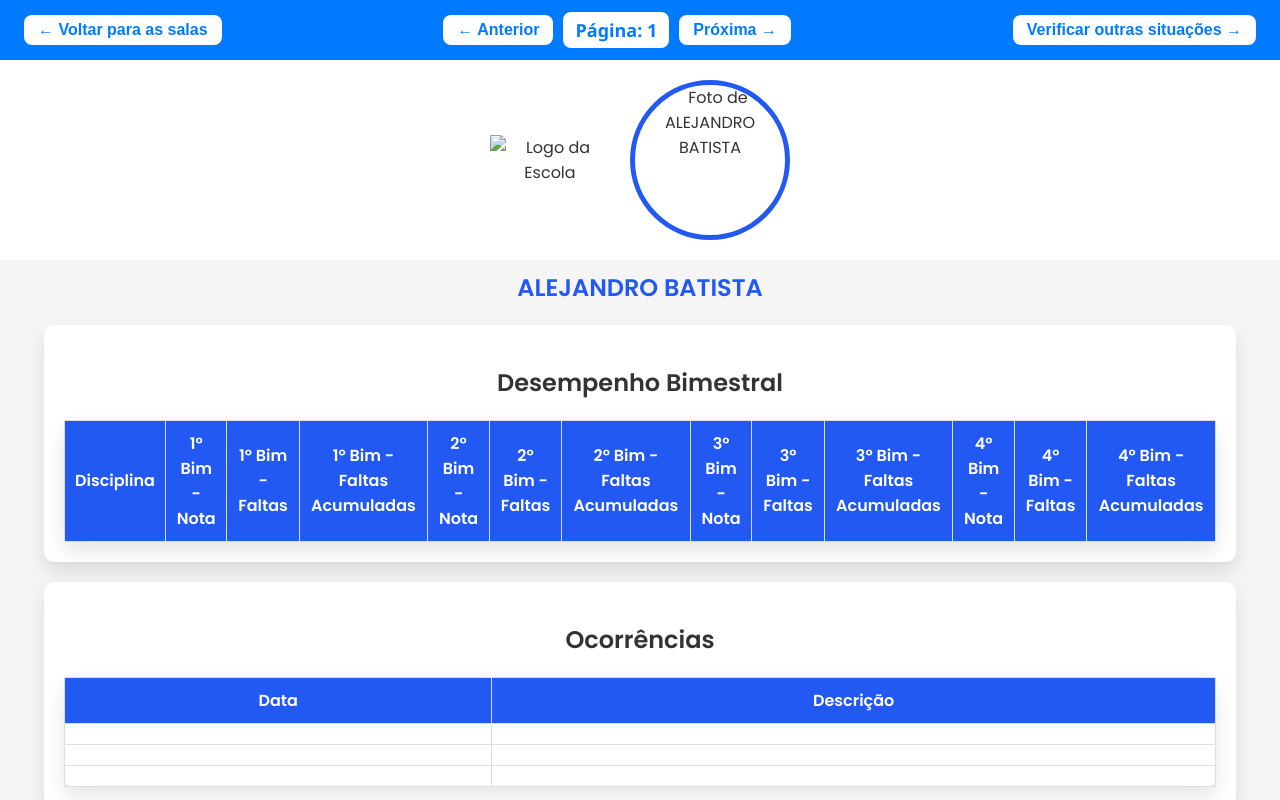
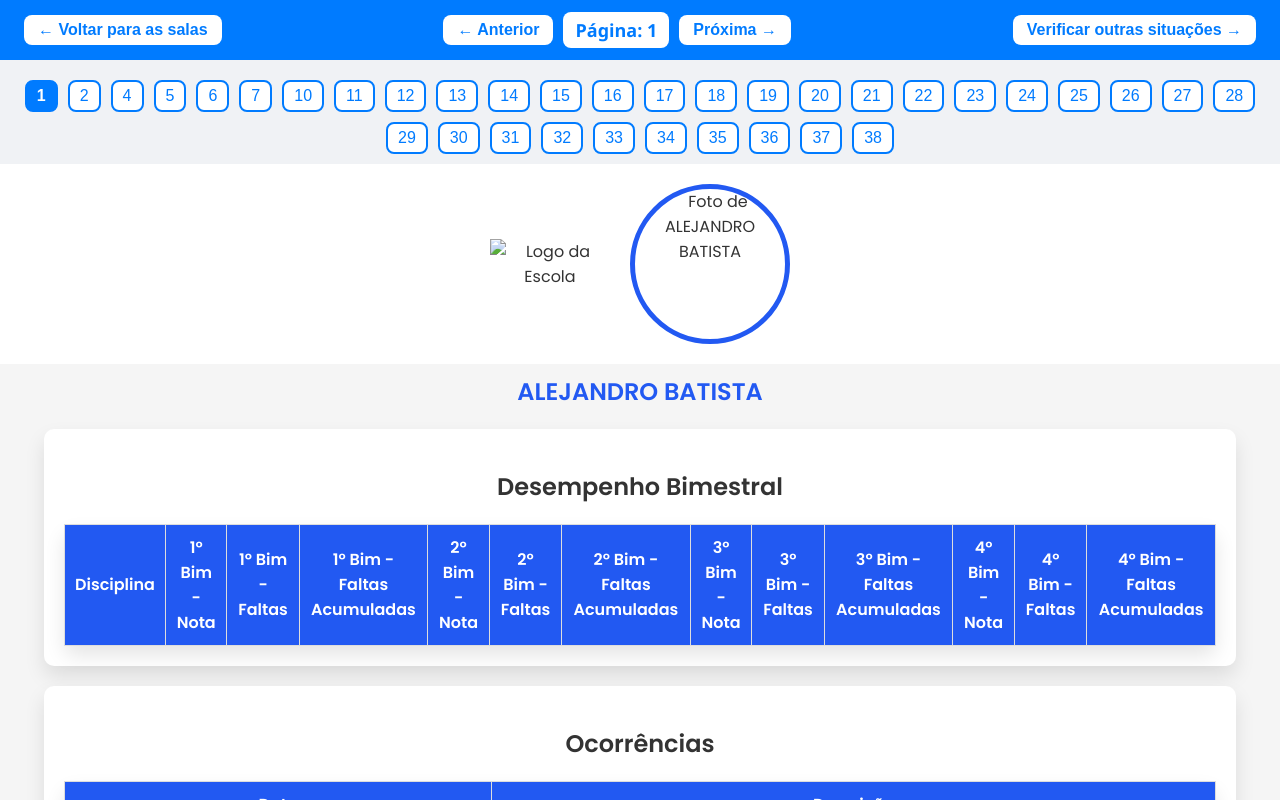
Before and after one commit to professorgaldino/7b, a plain HTML site: page index.html in a window 1280 px wide. Drawn offline with Linux system fonts and the light colour scheme; no server answers.

Commit message:
Update index.html

```diff
--- a/index.html
+++ b/index.html
@@ -59,6 +59,37 @@
       border-radius: 8px;
     }
 
+    .page-selector {
+      margin-top: 10px;
+      display: flex;
+      flex-wrap: wrap;
+      justify-content: center;
+      gap: 10px;
+      padding: 10px;
+    }
+
+    .page-selector button {
+      background: #fff;
+      border: 2px solid #007bff;
+      color: #007bff;
+      font-size: 16px;
+      padding: 5px 10px;
+      border-radius: 8px;
+      cursor: pointer;
+    }
+
+    .page-selector button.active {
+      background: #007bff;
+      color: white;
+      font-weight: bold;
+      cursor: default;
+    }
+
+    .page-selector button:hover:not(.active) {
+      background: #007bff;
+      color: white;
+    }
+
     iframe {
       flex: 1;
       border: none;
@@ -77,8 +108,10 @@
       <button onclick="goNext()">Próxima →</button>
     </div>
 
-    <button onclick="window.location.href='outros9a.html'">Verificar outras situações →</button>
+    <button onclick="window.location.href='outros.html'">Verificar outras situações →</button>
   </div>
+
+  <div class="page-selector" id="page-selector"></div>
 
   <iframe id="viewer" src="a1.html"></iframe>
 
@@ -94,12 +127,32 @@
 
     const viewer = document.getElementById("viewer");
     const pageNumber = document.getElementById("page-number");
+    const pageSelector = document.getElementById("page-selector");
 
     function updateViewer() {
       const currentPage = pages[currentIndex];
       const pageNum = currentPage.match(/\d+/)[0];
       viewer.src = currentPage;
       pageNumber.textContent = "Página: " + pageNum;
+      updatePageSelector();
+    }
+
+    function updatePageSelector() {
+      pageSelector.innerHTML = '';
+      pages.forEach((page, index) => {
+        const pageNum = page.match(/\d+/)[0];
+        const button = document.createElement("button");
+        button.textContent = pageNum;
+        if (index === currentIndex) {
+          button.classList.add("active");
+        } else {
+          button.onclick = () => {
+            currentIndex = index;
+            updateViewer();
+          };
+        }
+        pageSelector.appendChild(button);
+      });
     }
 
     function goPrev() {
```
